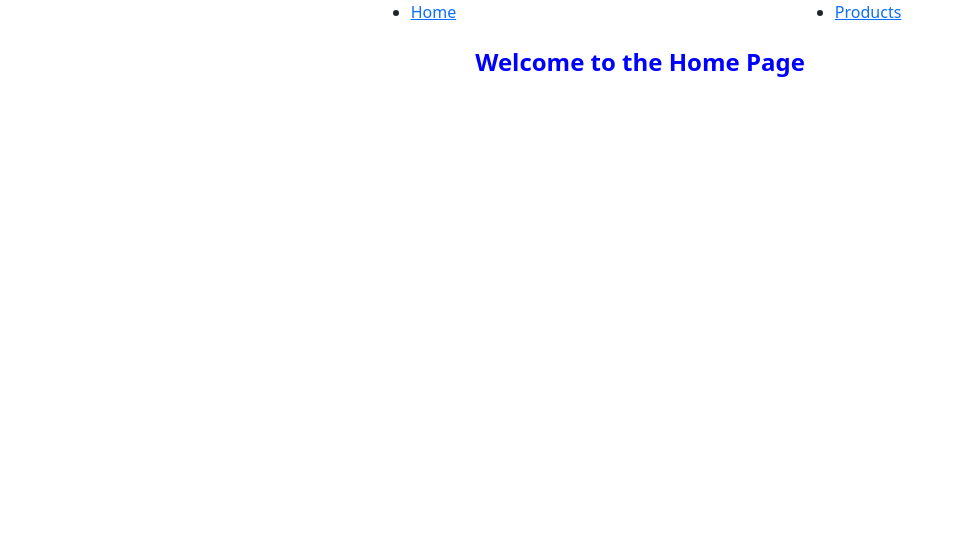
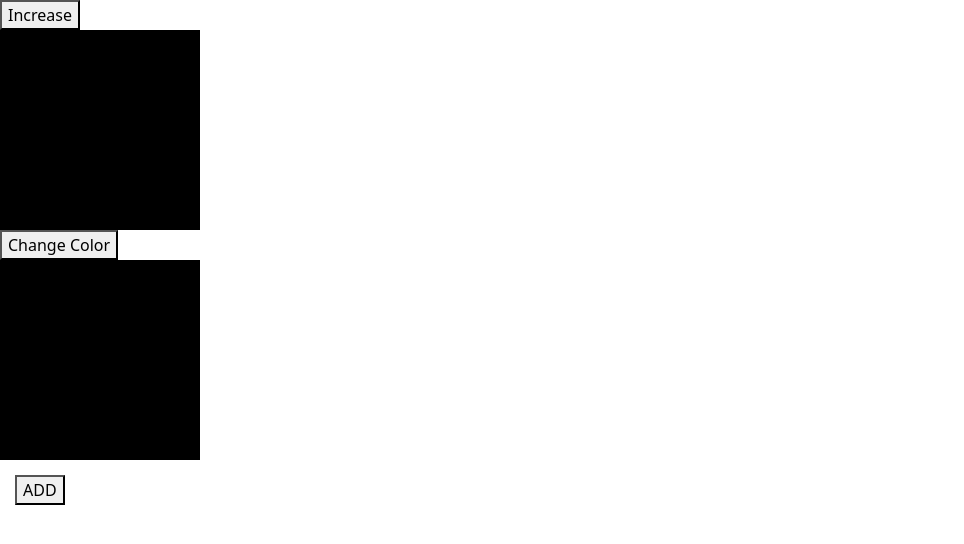
Before and after one commit to tahacxn/Erciyes-Bootcamp-React, a React (Create React App) app: page / in a window 1280 px wide. Shown: the top 544 px of the page, without its empty margins (0-964 px from the left). Built offline with nearby package versions, Linux system fonts and the light colour scheme.

Commit message:
React useState

```diff
--- a/src/App.js
+++ b/src/App.js
@@ -1,14 +1,20 @@
 import React from "react";
 import 'bootstrap/dist/css/bootstrap.min.css';
-import {Link,Route,Routes} from "react-router-dom"
-import Home from "./pages/Home"
-import Products from "./pages/Products"
-import ProductsPage from "./pages/ProductsPage";
+// import {Link,Route,Routes} from "react-router-dom"
+// import Home from "./pages/Home"
+// import Products from "./pages/Products"
+// import ProductsPage from "./pages/ProductsPage";
+import IncreaseDiv from "./State/IncreaseDiv";
+import RandomColor from "./State/RandomColor";
+import RandomNumberAdd from "./State/RandomNumberAdd";
 
 function App() {
   return (
   <>
-  <ul style={{display:'flex', justifyContent:'space-evenly'}}>
+  <IncreaseDiv/>
+  <RandomColor/>
+  <RandomNumberAdd/>
+  {/* <ul style={{display:'flex', justifyContent:'space-evenly'}}>
     <li><Link to='/'>Home</Link></li>
     <li><Link to='/products'>Products</Link></li>
   </ul>
@@ -16,7 +22,7 @@ function App() {
     <Route path="/" element={<Home></Home>}></Route>
     <Route path="/products" element={<Products></Products>}></Route>
     <Route path="/products/:id" element={<ProductsPage></ProductsPage>}></Route>
-  </Routes>
+  </Routes> */}
   </>
 
   );
--- /dev/null
+++ b/src/State/IncreaseDiv.jsx
@@ -0,0 +1,19 @@
+import React, { useState } from 'react'
+
+function IncreaseDiv() {
+
+    const [size, setSize] = useState(200)
+
+    const increase = () => {
+      setSize(size + 100)
+    }
+
+  return (
+    <>
+    <button onClick={increase}>Increase</button>
+    <div style={{height: size, width: size, backgroundColor: "black"}}></div>
+    </>
+  )
+}
+
+export default IncreaseDiv
--- /dev/null
+++ b/src/State/RandomColor.jsx
@@ -0,0 +1,23 @@
+import React, { useState } from 'react'
+
+function RandomColor() {
+
+    let randomColors = ["red","blue","green","yellow","orange","purple","pink","black","brown","white"]
+
+    const [color,setColor] = useState("black")
+
+    const change=()=>{
+        let randomIndex = Math.floor(Math.random() * randomColors.length)
+        setColor(randomColors[randomIndex])
+    }
+
+  return (
+    <>
+
+    <button onClick={change}>Change Color</button>
+    <div style={{width:200,height:200,backgroundColor:color}}></div>
+    </>
+  )
+}
+
+export default RandomColor
--- /dev/null
+++ b/src/State/RandomNumberAdd.jsx
@@ -0,0 +1,30 @@
+import React from 'react'
+import { useState } from 'react'
+
+function RandomNumberAdd() {
+    const [numbers, setnumbers] = useState([])
+
+    const add = () => {
+
+        const randomNumbers = Math.floor(Math.random() * 100)
+
+        if (numbers.includes(randomNumbers)) {
+            return
+        } else {
+            setnumbers([...numbers, randomNumbers])
+        }
+    }
+
+  return (
+    <div>
+            <div>
+                <button style={{ margin: "15px" }} onClick={add}>ADD</button>
+                <ul>
+                    {numbers.map((number) => <li>{number}</li>)}
+                </ul>
+            </div>
+    </div>
+  )
+}
+
+export default RandomNumberAdd
```
